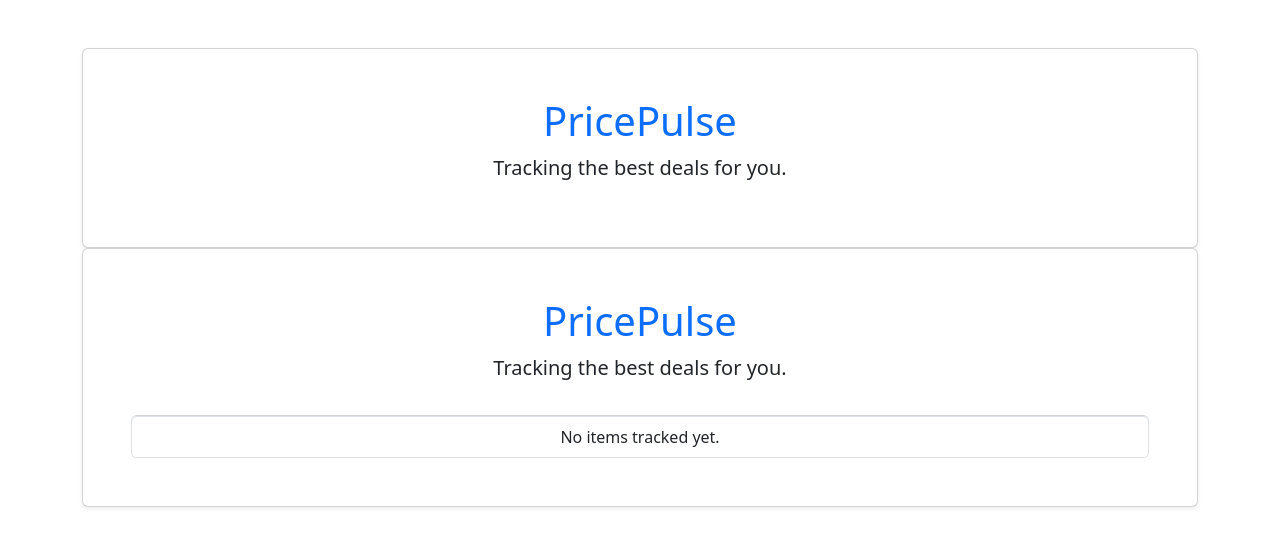
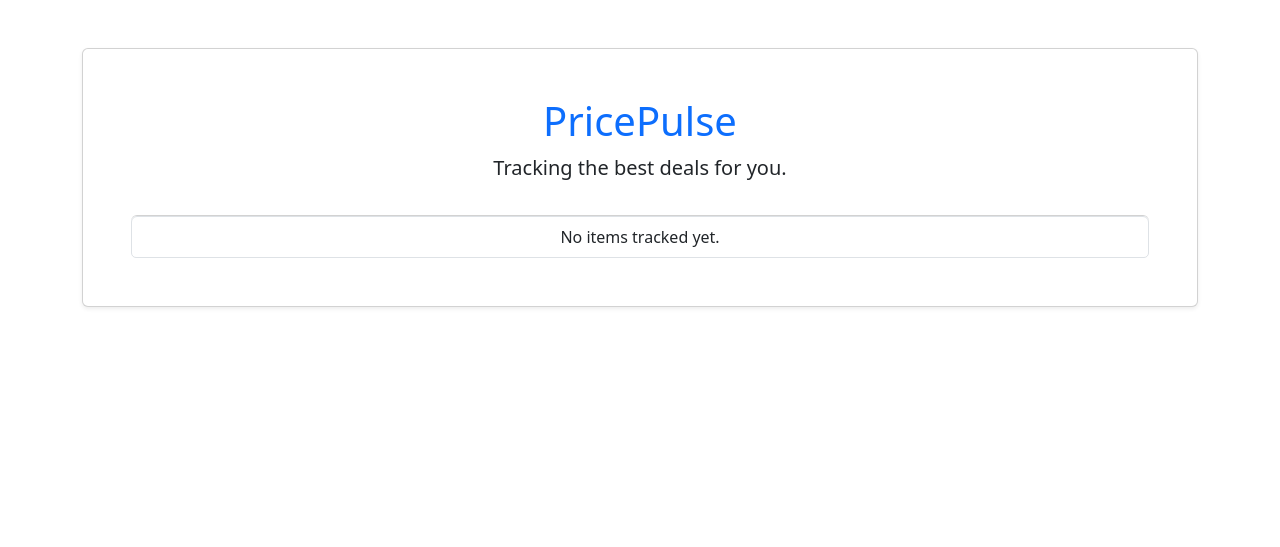
Before and after one commit to Blank21-xD/PricePulse, a Django app: page / in a window 1280 px wide. Shown: the top 547 px of the page. Run offline with Django 5.2, Linux system fonts and the light colour scheme; data that the repository does not hold is empty.

Commit message:
Fixed the html page

```diff
--- a/templates/home.html
+++ b/templates/home.html
@@ -10,10 +10,6 @@
 <body>
 
   <body class="container mt-5 text-center">
-    <div class="card p-5 shadow-sm">
-      <h1 class="text-primary">PricePulse</h1>
-      <p class="lead">Tracking the best deals for you.</p>
-    </div>
 
     <div class="card p-5 shadow-sm">
       <h1 class="text-primary">PricePulse</h1>
```
